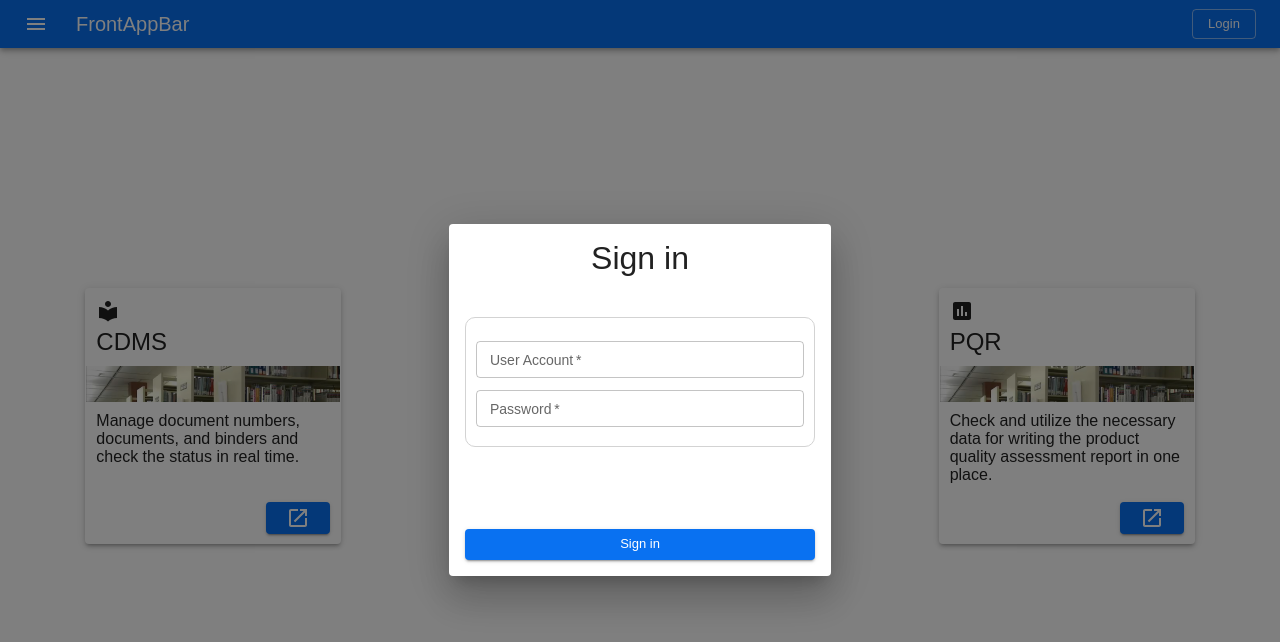
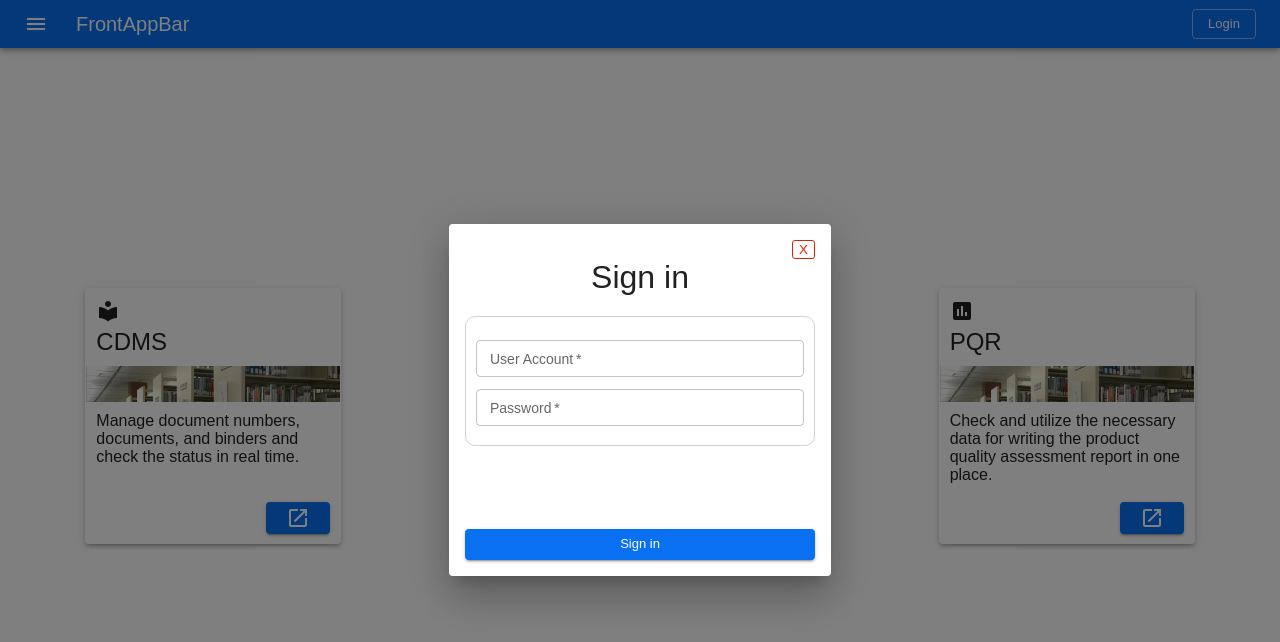
Before and after one commit to eldeach/webtype1_react, a React (Create React App) app: page / in a window 1280 px wide. Both pictures are taken after a click on the button "Login". Shown: the top 642 px of the page. Built offline with nearby package versions, Linux system fonts and the light colour scheme.

Commit message:
passport

```diff
--- a/src/App.js
+++ b/src/App.js
@@ -20,10 +20,6 @@ import globalTheme from './WebServiceFrame/Themes/globalTheme';
 
 // ======================================================================================== [Import Component] CSS
 import './App.css';
-
-
-
-
 
 function App() {
 
--- a/src/WebServiceFrame/GlobalFormik/GlobalFormik.js
+++ b/src/WebServiceFrame/GlobalFormik/GlobalFormik.js
@@ -32,7 +32,7 @@ function GlobalFormik(props){
             autoComplete={autoComplete}
             sx={sx}
             >
-            {formContent({ formFunctions:formFunctions, formikValues: values, formHandleChange: handleChange, formHandleBlur: handleBlur, formTouched: touched, formErrers: errors })}
+            {formContent({ formFunctions:formFunctions, formikValues: values, formikObj:{formHandleChange: handleChange, formHandleBlur: handleBlur, formTouched: touched, formErrers: errors} })}
             </Box>
       )}
         </Formik>
--- a/src/WebServiceFrame/Login/Form/Contents/FormContent.css
+++ b/src/WebServiceFrame/Login/Form/Contents/FormContent.css
@@ -10,7 +10,7 @@
     width: 100%;
     text-align: center;
     font-size: xx-large;
-    margin-bottom: 40px;
+    margin-bottom: 20px;
 }
 
 
@@ -26,6 +26,52 @@
     border: #D3D3D3 solid 1px;
 }
 
+.button-box-close{
+    width: 100%;
+    display: block;
+    text-align: end;
+    box-sizing: border-box;
+}
+
+.button-close{
+    -webkit-appearance: none;
+    -moz-appearance: none;
+    appearance: none;
+    border-radius: 3px;
+    border: solid 0.5px;
+    border-color: #D62600 ;
+    background-color: transparent;
+    color:#D62600;
+    transition: all 0.1s;
+    transition-timing-function: cubic-bezier(1, -0.08, 0.95, 0.95);
+
+}
+
+.button-close:hover{
+    -webkit-appearance: none;
+    -moz-appearance: none;
+    appearance: none;
+    border-radius: 3px;
+    border: solid 0.5px;
+    border-color: red ;
+    background-color: transparent;
+    color:red;
+    transition:none;
+
+}
+
+.button-close:active{
+    -webkit-appearance: none;
+    -moz-appearance: none;
+    appearance: none;
+    border-radius: 3px;
+    border: solid 0.5px;
+    border-color: #D62600 ;
+    background-color: transparent;
+    color:#D62600;
+
+}
+
 .button-box{
     width:100%;
     flex-grow: 1;
--- a/src/WebServiceFrame/Login/Form/Contents/FormContent.js
+++ b/src/WebServiceFrame/Login/Form/Contents/FormContent.js
@@ -2,6 +2,7 @@
 
 
 // ======================================================================================== [Import Libaray] Material Icon
+import CloseIcon from '@mui/icons-material/Close';
 
 
 // ======================================================================================== [Import Component] CSS
@@ -9,15 +10,18 @@ import { Button, TextField, ThemeProvider, createTheme } from '@mui/material';
 import './FormContent.css'
 
 function FormContent(props){
-    const { formFunctions, formikValues, formHandleChange, formHandleBlur, formTouched, formErrers } = props;
+    const { formFunctions, formikValues, formikObj } = props;
 
-    const TextFieldStyle={
+    const textFieldStyle={
         fontSize: 14
     }
 
 
     return(
         <div className="form-content">
+            <div className='button-box-close'>
+                <button className='button-close' onClick={()=>{formFunctions.modalFunc.handleModalClose()}}>X</button>
+            </div>
             <div className='sign-in-title'>Sign in</div>
             <div className='input-box'>
                 <TextField
@@ -27,15 +31,15 @@ function FormContent(props){
                 name="user_account"
                 label="User Account"
                 value={formikValues.user_account}
-                onChange={formHandleChange}
-                onBlur={formHandleBlur}
-                helperText={formTouched.user_account ? formErrers.user_account : ""}
-                error={formTouched.user_account && Boolean(formErrers.user_account)}
+                onChange={formikObj.formHandleChange}
+                onBlur={formikObj.formHandleBlur}
+                helperText={formikObj.formTouched.user_account ? formikObj.formErrers.user_account : ""}
+                error={formikObj.formTouched.user_account && Boolean(formikObj.formErrers.user_account)}
                 size='small'
                 margin="dense"
                 fullWidth
-                inputProps={{style: TextFieldStyle}} // font size of input text
-                InputLabelProps={{style: TextFieldStyle}} // font size of input label
+                inputProps={{style: textFieldStyle}} // font size of input text
+                InputLabelProps={{style: textFieldStyle}} // font size of input label
                 />
                 <TextField
                 required
@@ -45,15 +49,15 @@ function FormContent(props){
                 label="Password"
                 type="password"
                 value={formikValues.user_pw}
-                onChange={formHandleChange}
-                onBlur={formHandleBlur}
-                helperText={formTouched.user_pw ? formErrers.user_pw : ""}
-                error={formTouched.user_pw && Boolean(formErrers.user_pw)}
+                onChange={formikObj.formHandleChange}
+                onBlur={formikObj.formHandleBlur}
+                helperText={formikObj.formTouched.user_pw ? formikObj.formErrers.user_pw : ""}
+                error={formikObj.formTouched.user_pw && Boolean(formikObj.formErrers.user_pw)}
                 size='small'
                 margin="dense"
                 fullWidth
-                inputProps={{style: TextFieldStyle}} // font size of input text
-                InputLabelProps={{style: TextFieldStyle}} // font size of input label
+                inputProps={{style: textFieldStyle}} // font size of input text
+                InputLabelProps={{style: textFieldStyle}} // font size of input label
                 />
             </div>
             <div className='button-box'>
--- a/src/WebServiceFrame/Login/LoginButton.js
+++ b/src/WebServiceFrame/Login/LoginButton.js
@@ -36,7 +36,7 @@ function Login(props){
           <Button variant="outlined" color = "white" size="small" onClick={handleModalOpen}>{props.labelText}</Button>
           <Modal open={open} onClose={handleModalClose}>
             <Paper sx={style} elevation={3}>
-              <GlobalFormik sx={formSize} formContent={FormContent} initialValues={initialValues} yupSchema={yupSchema} formFunctions={{onSubmitFunc, handleModalOpen, handleModalClose}} formId="UserLogin" autoComplete="off"/>
+              <GlobalFormik sx={formSize} formContent={FormContent} initialValues={initialValues} yupSchema={yupSchema} formFunctions={{onSubmitFunc, modalFunc:{handleModalOpen, handleModalClose}}} formId="UserLogin" autoComplete="off"/>
             </Paper>
           </Modal>
         </div>
```
Also changed, not shown: package.json (+4 -4 lines), 1 other file (tests, documents, lock files or other folders).
